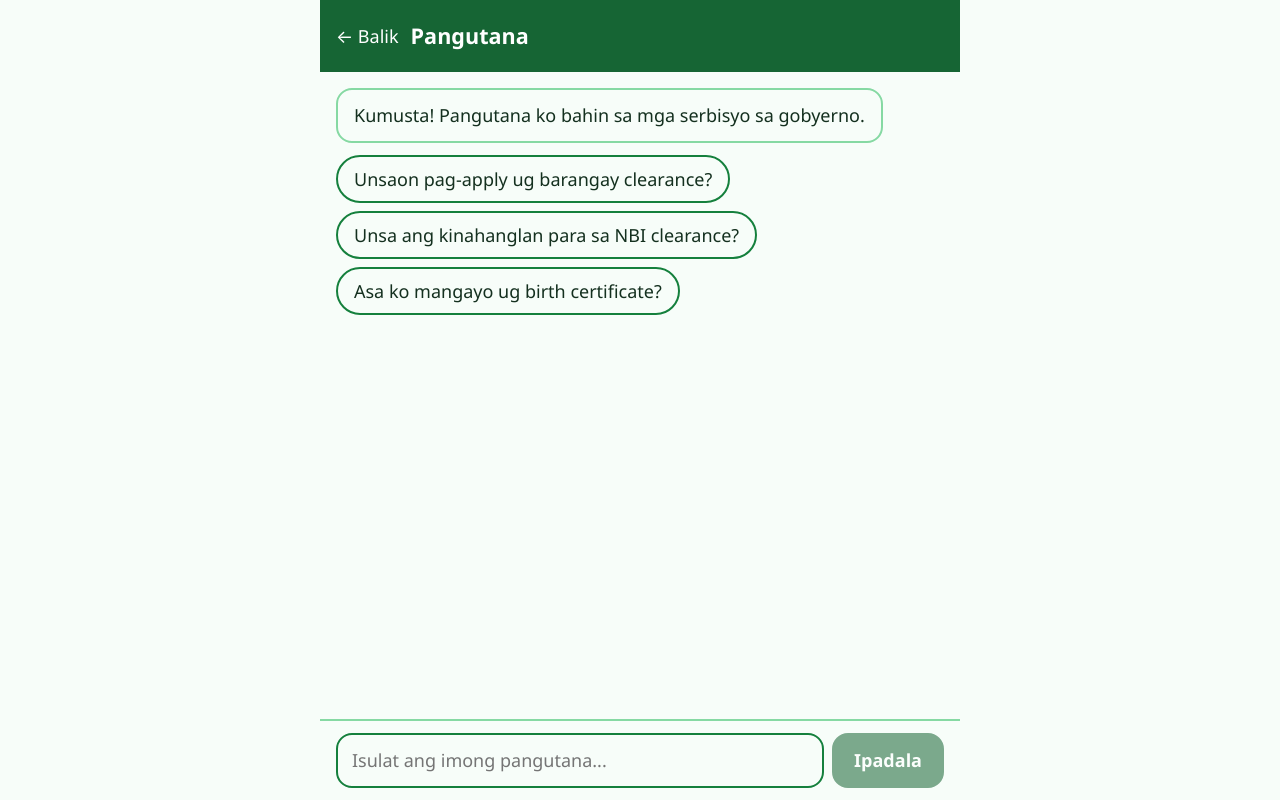
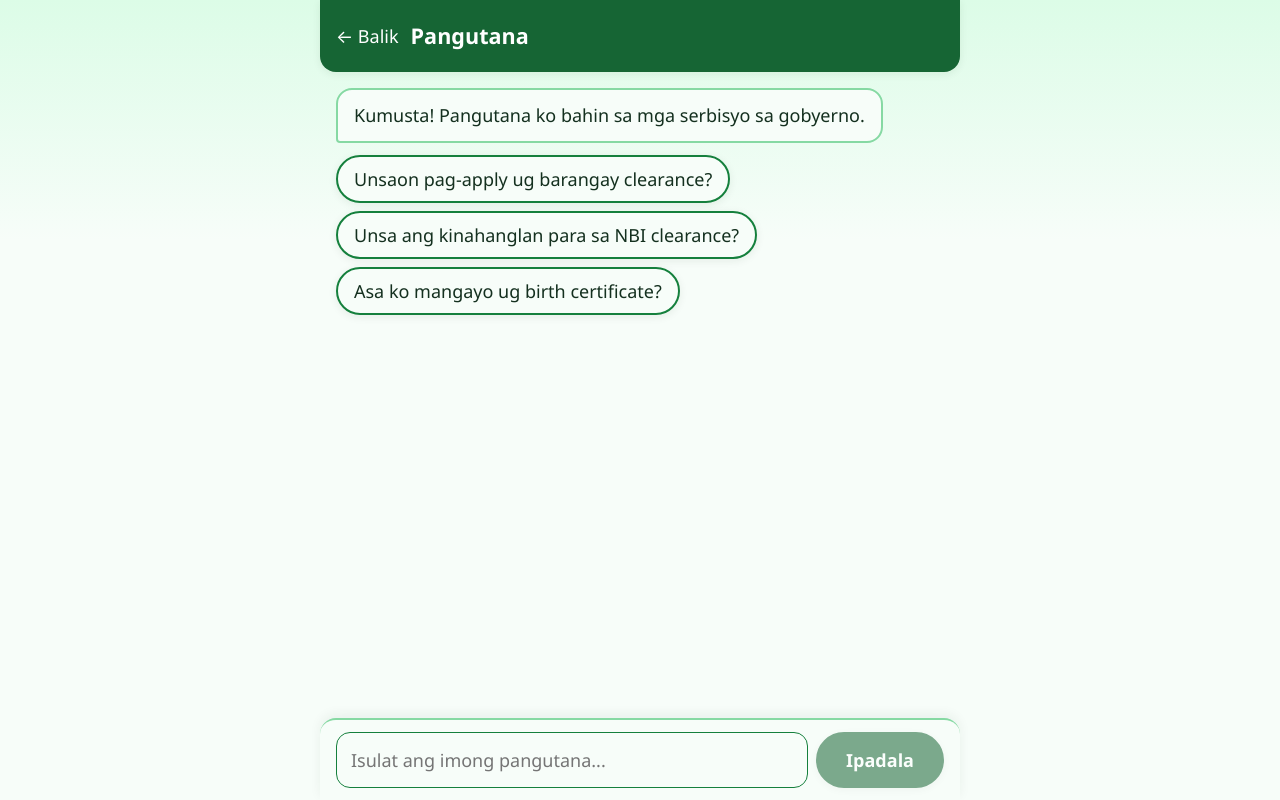
Before and after one commit to methuselahnoreen/AyaSib, a Next.js app in the folder frontend/: page /ask in a window 1280 px wide. Built offline with nearby package versions, Linux system fonts and the light colour scheme.

Commit message:
style: restore global styles with green theme and polish

```diff
--- a/frontend/src/app/globals.css
+++ b/frontend/src/app/globals.css
@@ -1,12 +1,13 @@
 :root {
-     --forest: #14301f;
-     --dark: #166534;
-     --olive: #15803d;
-     --sage: #86d9a3;
-     --lime: #dcfce7;
-     --cream: #f7fdf9;
-     --radius: 16px;
-   }
+  --forest: #14301f;   /* body text */
+  --dark: #166534;     /* header bar, primary buttons */
+  --olive: #15803d;    /* links, input borders, user bubbles */
+  --sage: #86d9a3;     /* soft card borders */
+  --lime: #dcfce7;     /* light green tint: card heads, notices, chip hover */
+  --cream: #f7fdf9;    /* page background */
+  --radius: 16px;
+  --shadow: 0 2px 8px rgba(20, 48, 31, 0.08);
+}
 * { box-sizing: border-box; }
 html { font-size: 18px; }
 body {
@@ -75,3 +76,38 @@ label.field { display: flex; flex-direction: column; gap: 6px; font-weight: 700;
 .hl { background: var(--lime); padding: 2px 8px; border-radius: 8px; display: inline-block; margin: 2px 4px 2px 0; }
 .small { font-size: 0.9rem; }
 .muted { color: var(--dark); }
+
+/* ===== UI polish: AgriPlant-inspired look ===== */
+body {
+  background: linear-gradient(180deg, var(--lime) 0, var(--cream) 240px), var(--cream);
+}
+
+.bar { border-radius: 0 0 var(--radius) var(--radius); box-shadow: var(--shadow); }
+
+.btn {
+  min-height: 56px; padding: 12px 28px; border-radius: 999px;
+  box-shadow: var(--shadow); transition: transform 0.1s, background 0.15s;
+}
+.btn:hover:not(:disabled) { background: var(--olive); border-color: var(--olive); }
+.btn.secondary:hover:not(:disabled) { background: var(--lime); color: var(--forest); }
+.btn:active:not(:disabled) { transform: scale(0.98); }
+
+.card { border-width: 1.5px; box-shadow: var(--shadow); }
+.feature { transition: transform 0.15s, background 0.15s; }
+.feature:hover { background: var(--lime); transform: translateY(-2px); }
+
+.input, textarea, select { min-height: 56px; border-radius: 14px; border-width: 1.5px; }
+.input:focus, textarea:focus, select:focus { border-color: var(--dark); }
+
+.inputbar {
+  border-radius: var(--radius) var(--radius) 0 0;
+  box-shadow: 0 -4px 12px rgba(20, 48, 31, 0.06);
+}
+.bubble.user { border-bottom-right-radius: 4px; }
+.bubble.bot { border-bottom-left-radius: 4px; }
+.chip { box-shadow: var(--shadow); }
+
+@media (prefers-reduced-motion: reduce) {
+  .btn, .feature { transition: none; }
+  .btn:active:not(:disabled), .feature:hover { transform: none; }
+}
```
